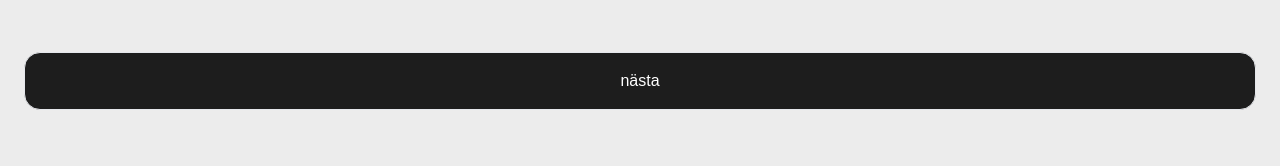
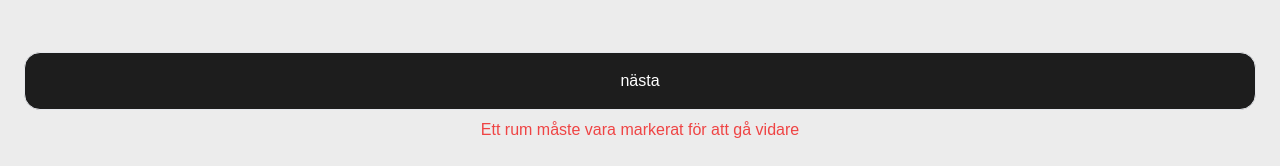
Before and after one commit to SimpFred/meeting-room-booking, a Next.js app in the folder frontend/: page /pages/booking in a window 1280 px wide. Both pictures are taken after a click on the button "nästa". Shown: the part 684-850 px from the top of the page. Built offline with nearby package versions, Linux system fonts and the light colour scheme; no server answers.

Commit message:
add warning message
A warning message is displayed when a room is not selected before proceeding.

```diff
--- a/frontend/src/app/pages/booking/page.js
+++ b/frontend/src/app/pages/booking/page.js
@@ -1,6 +1,6 @@
 "use client";
 
-import { useContext } from 'react';
+import { useContext, useEffect, useState } from 'react';
 import { useRouter } from 'next/navigation';
 import DropdownContainer from '../../components/dropDownMenu/dropDownContainer';
 import BookingCalendar from '../../components/bookingCalandar/bookingCalandar';
@@ -11,14 +11,22 @@ import Title from '../../components/title';
 export default function Booking() {
   const { selectedRoom } = useContext(BookingContext);
   const router = useRouter();
+  const [showWarning, setShowWarning] = useState(false);
   const isNextButtonDisabled = !selectedRoom.roomId || !selectedRoom.hour || !selectedRoom.date;
+
+  useEffect(() => {
+    if (showWarning) {
+        setShowWarning(false);
+    }
+  }, [selectedRoom]);
 
   const handleNextClick = () => {
     if (!isNextButtonDisabled) {
       router.push('/pages/confirmation');
+    } else {
+      setShowWarning(true);
     }
   };
-
 
   return (
     <div className="max-h-screen p-6 mb-[53px]">
@@ -29,6 +37,9 @@ export default function Booking() {
       </div>
       <div className="mt-[27px]">
         <Button text="nästa" onClick={handleNextClick} disabled={isNextButtonDisabled} />
+        {showWarning && (
+          <p className="text-red-500 text-center mt-2">Ett rum måste vara markerat för att gå vidare</p>
+        )}
       </div>
     </div>
   );
```
Lines whose indentation alone changed are shown as unchanged.
